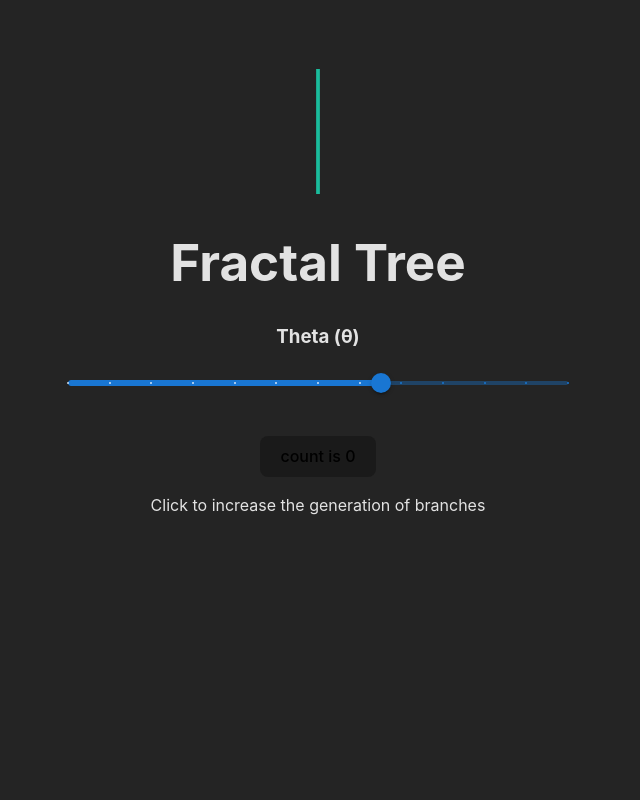
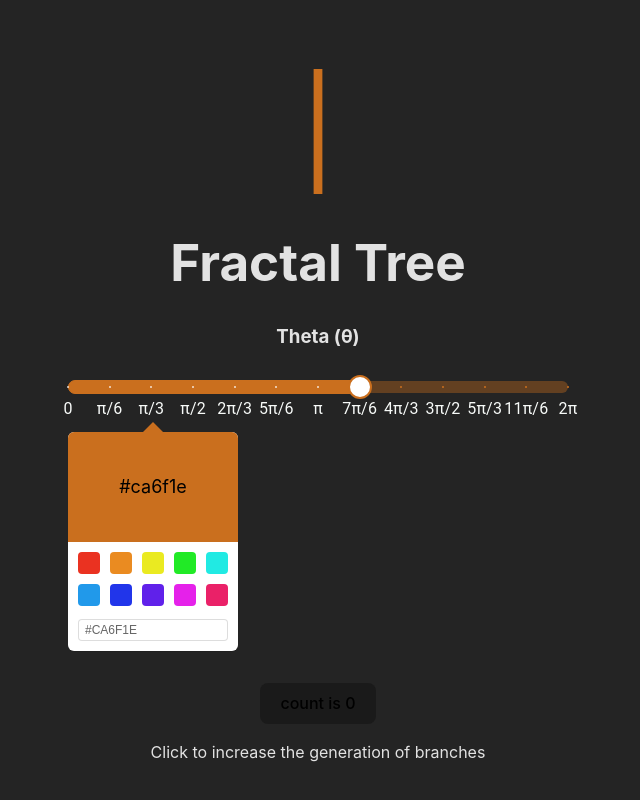
Before and after one commit to sktrinh12/fractal-react-app, a React (Vite) app in the folder frontend/: page / in a window 1280 px wide. Shown: the part 588-1388 px from the top of the page, without its empty margins (322-962 px from the left). Before the commit the page ends 1185 px from the top, so only its background shows below. Built offline with nearby package versions, Linux system fonts and the light colour scheme.

Commit message:
colour picker, change strokewidth for each generation, style changes on slider

```diff
--- a/frontend/package.json
+++ b/frontend/package.json
@@ -13,6 +13,7 @@
     "@emotion/styled": "^11.10.5",
     "@mui/material": "^5.11.3",
     "react": "^18.2.0",
+    "react-color": "^2.19.3",
     "react-dom": "^18.2.0"
   },
   "devDependencies": {
--- a/frontend/src/App.jsx
+++ b/frontend/src/App.jsx
@@ -1,24 +1,49 @@
 import { useState } from 'react'
 import './App.css'
 import Path from './Path'
-import Slider from './Slider'
+import ThetaSlider from './Slider'
+import { BlockPicker } from 'react-color'
+
+const paletteColours = [
+  '#EA3221',
+  '#EA8B21',
+  '#EAEA21',
+  '#21EA26',
+  '#21EAE3',
+  '#2199EA',
+  '#2135EA',
+  '#6021EA',
+  '#E521EA',
+  '#EA2168',
+]
 
 function App() {
+  const startTheta = (7 * Math.PI) / 6
   const [count, setCount] = useState(0)
-  // const [colour, setColour] = useState('#CA6F1E')
-
+  const [theta, setTheta] = useState(startTheta)
+  const [colour, setColour] = useState('#CA6F1E')
+  const handleChangeColour = (colour) => {
+    setColour(colour.hex)
+  }
   const handleCountClick = () => {
     console.log(count)
     setCount(count + 1)
   }
-
+  const updateSlider = (e, theta) => {
+    setTheta(theta)
+  }
   return (
     <>
       <div>
-        <Path count={count} />
+        <Path count={count} theta={theta} colour={colour} />
       </div>
       <h1>Fractal Tree</h1>
-      <Slider />
+      <ThetaSlider theta={theta} updateSlider={updateSlider} colour={colour} />
+      <BlockPicker
+        color={colour}
+        onChangeComplete={handleChangeColour}
+        colors={paletteColours}
+      />
       <div className='card'>
         <button onClick={handleCountClick}>count is {count}</button>
         <p>Click to increase the generation of branches</p>
--- a/frontend/src/Path.jsx
+++ b/frontend/src/Path.jsx
@@ -3,6 +3,9 @@ import Branch from './Branch'
 import Vector from './Vectors'
 
 const Yorigin = 100
+let strokeW = 7
+const SWdecr = 0.65
+const strokeArray = [strokeW]
 const vectorRoot = new Vector(0, Yorigin)
 const vector = new Vector(0, 0)
 const branchOrigin = new Branch(
@@ -12,21 +15,23 @@ const branchOrigin = new Branch(
   vector.components[1]
 )
 const tree = []
-const theta = (-Math.PI * 5) / 4
 tree[0] = branchOrigin
 
-const Path = ({ count }) => {
+const Path = ({ count, theta, colour }) => {
   let j, i
   for (j = 0; j < count; j++) {
+    strokeW *= SWdecr
     for (i = tree.length - 1; i >= 0; i--) {
       if (!tree[i].finished) {
         tree.push(tree[i].branch(theta))
         tree.push(tree[i].branch(-theta))
       }
       tree[i].finished = true
+      strokeArray.push(strokeW, strokeW)
     }
   }
-  console.log(tree)
+  // console.log(tree)
+  // console.log(strokeArray)
   return (
     <svg
       xmlns='http://www.w3.org/2000/svg'
@@ -41,13 +46,14 @@ const Path = ({ count }) => {
           const y1 = path[1]
           const x2 = path[2]
           const y2 = path[3]
+          const id = `path${i}`
           return (
             <path
-              key={`path${i}`}
-              id={`path${i}`}
+              key={id}
+              id={id}
               fill='none'
-              stroke='#1ABC9C'
-              strokeWidth='3'
+              stroke={colour}
+              strokeWidth={eval(strokeArray[i])}
               d={
                 i === 0
                   ? `M ${x1} ${y1} v -${y1}`
--- a/frontend/src/Slider.jsx
+++ b/frontend/src/Slider.jsx
@@ -1,34 +1,94 @@
 import * as React from 'react'
 import Box from '@mui/material/Box'
 import Slider from '@mui/material/Slider'
+import { styled } from '@mui/material/styles'
 
-const gcd = function (a, b) {
-  if (b < 0.0000001) return a // Since there is a limited precision we need to limit the value.
+const marks = [
+  {
+    value: 0,
+    label: '0',
+  },
+  {
+    value: Math.PI / 6,
+    label: 'π/6',
+  },
+  {
+    value: Math.PI / 3,
+    label: 'π/3',
+  },
+  {
+    value: Math.PI / 2,
+    label: 'π/2',
+  },
+  {
+    value: (2 * Math.PI) / 3,
+    label: '2π/3',
+  },
+  {
+    value: (5 * Math.PI) / 6,
+    label: '5π/6',
+  },
+  {
+    value: Math.PI,
+    label: 'π',
+  },
+  {
+    value: (7 * Math.PI) / 6,
+    label: '7π/6',
+  },
+  {
+    value: (4 * Math.PI) / 3,
+    label: '4π/3',
+  },
+  {
+    value: (3 * Math.PI) / 2,
+    label: '3π/2',
+  },
+  {
+    value: (5 * Math.PI) / 3,
+    label: '5π/3',
+  },
+  {
+    value: (11 * Math.PI) / 6,
+    label: '11π/6',
+  },
+  {
+    value: 2 * Math.PI,
+    label: '2π',
+  },
+]
 
-  return gcd(b, Math.floor(a % b)) // Discard any fractions due to limitations in precision.
-}
-
-function valuetext(value) {
-  const radian = parseFloat(value) / Math.PI
-  const len = radian.toString().length - 2
-  const denominator = Math.pow(10, len)
-  const numerator = radian * denominator
-  const divisor = gcd(numerator, denominator)
-  // console.log(`${divisor}`)
-  return `${numerator}/${denominator}`
-}
-
-export default function SliderSizes() {
+const ThetaSlider = ({ theta, updateSlider, colour }) => {
+  const PrettoSlider = styled(Slider)({
+    color: `${colour}`,
+    height: 12,
+    '& .MuiSlider-thumb': {
+      height: 24,
+      width: 24,
+      backgroundColor: '#fff',
+      border: '2px solid currentColor',
+      '&:focus, &:hover, &.Mui-active, &.Mui-focusVisible': {
+        boxShadow: 'inherit',
+      },
+      '&:before': {
+        display: 'none',
+      },
+    },
+    '& .MuiSlider-markLabel': {
+      fontSize: 16,
+      color: '#f7faf8',
+    },
+  })
   return (
     <>
       <h3>Theta (θ)</h3>
       <Box width={500}>
-        <Slider
-          defaultValue={(5 * Math.PI) / 4}
+        <PrettoSlider
           aria-label='Theta (θ)'
-          getAriaValueText={valuetext}
+          value={theta}
+          onChange={updateSlider}
           step={Math.PI / 6}
-          marks
+          marks={marks}
           min={0}
           max={2 * Math.PI}
         />
@@ -36,3 +96,5 @@ export default function SliderSizes() {
     </>
   )
 }
+
+export default ThetaSlider
--- a/frontend/src/Vectors.jsx
+++ b/frontend/src/Vectors.jsx
@@ -54,7 +54,8 @@ class Vector {
         }
       }
     }
-    return new Vector(product[0][0], product[0][1])
+    product = product.flat(2)
+    return new Vector(product[0], product[1])
   }
 }
 
```
Also changed, not shown: 1 other file (tests, documents, lock files or other folders).
